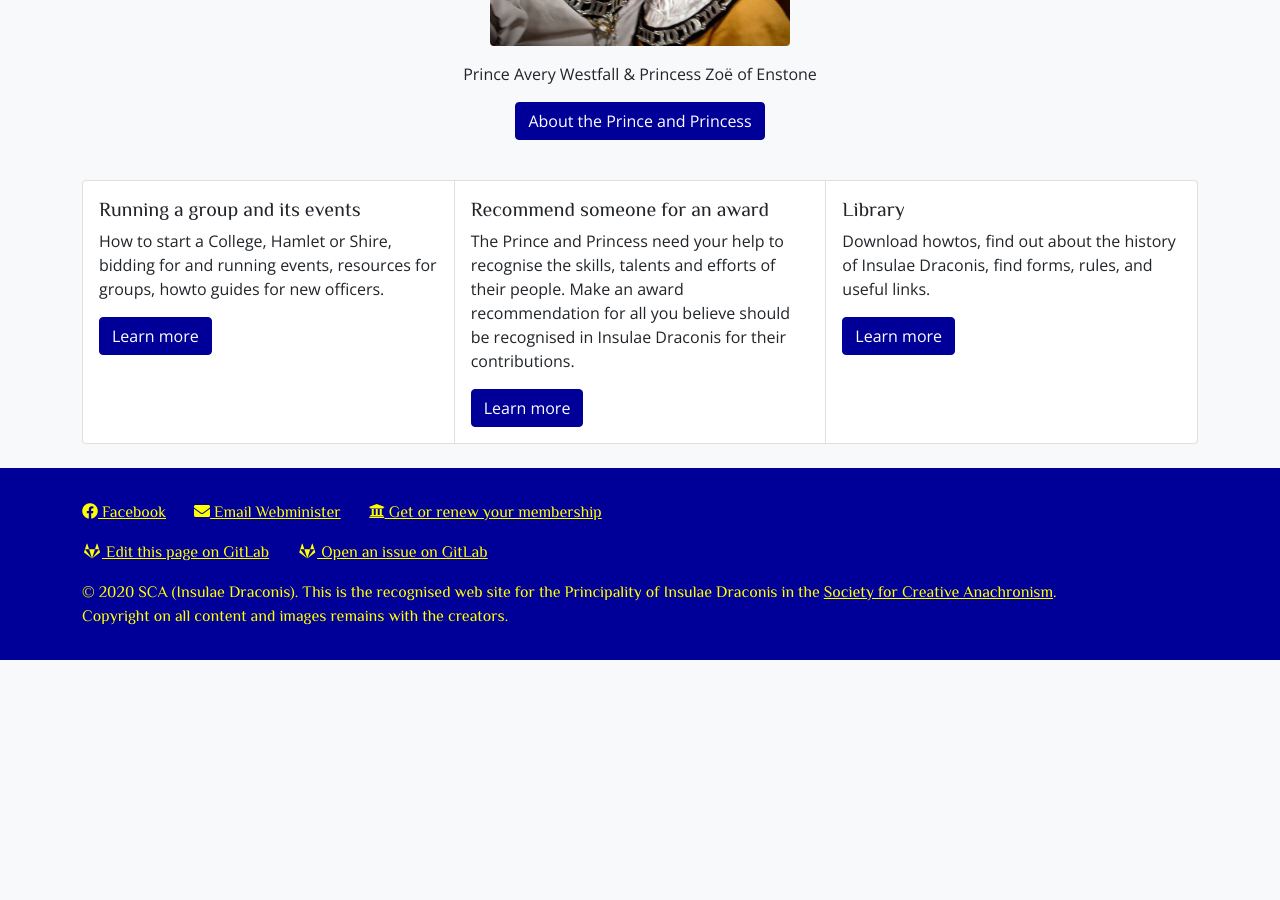
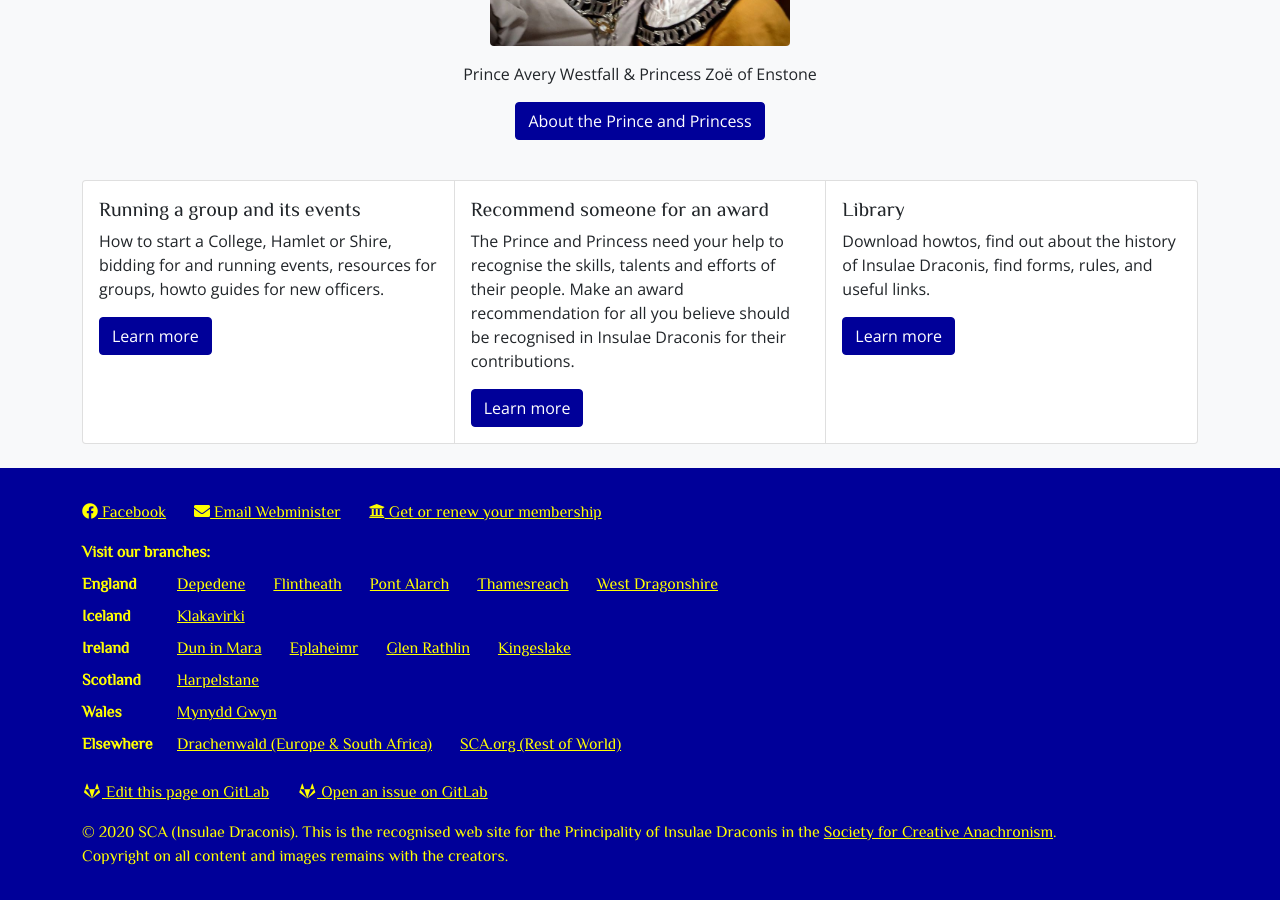
Before and after one commit to drachenwald/insulae-draconis, a Jekyll site: the page built from index.html, in a window 1280 px wide and 900 px high, scrolled down 1545 px. Built offline with Jekyll 4.4.1, drawn with Linux system fonts in a browser that asks for light colours; before the commit the page ends 2205 px from its top, so only the background shows below that.

Commit message:
links to groups

```diff
--- a/_includes/footer.html
+++ b/_includes/footer.html
@@ -24,6 +24,71 @@
 									</a>
 								</li>
 							</ul>
+
+							<dl class="row">
+								<dt class="col-12 pb-2">
+									Visit our branches:
+								</dt>
+								<dt class="col-sm-2 col-lg-1">
+									England
+								</dt>
+								<dd class="col-sm-10 col-lg-11">
+									<a class="text-reset pe-4" href="https://sites.google.com/site/depedeneunderwychwood/">Depedene</a>
+									<a class="text-reset pe-4" href="http://www.flintheath.org.uk/">Flintheath</a>
+									<a class="text-reset pe-4" href="http://pontalarch.insulaedraconis.org/">Pont Alarch</a>
+									<a class="text-reset pe-4" href="http://www.thamesreach.org/">Thamesreach</a>
+									<a class="text-reset pe-4" href="http://www.westdragonshire.org/">West Dragonshire</a>
+								</dd>
+
+								<dt class="col-sm-2 col-lg-1">
+									Iceland
+								</dt>
+								<dd class="col-sm-10 col-lg-11">
+									<a class="text-reset pe-4" href="https://www.facebook.com/klakavirki/">Klakavirki</a>
+								</dd>
+
+								<dt class="col-sm-2 col-lg-1">
+									Ireland
+								</dt>
+								<dd class="col-sm-10 col-lg-11">
+									<a class="text-reset pe-4" href="http://duninmara.org/">Dun in Mara</a>
+									<a class="text-reset pe-4" href="http://www.eplaheimr.org/">Eplaheimr</a>
+									<a class="text-reset pe-4" href="http://www.glenrathlin.org/">Glen Rathlin</a>
+									<a class="text-reset pe-4" href="https://www.facebook.com/collegeofkingeslake/">Kingeslake</a>
+								</dd>
+
+								<dt class="col-sm-2 col-lg-1">
+									Scotland
+								</dt>
+								<dd class="col-sm-10 col-lg-11">
+											<a class="text-reset pe-4" href="http://www.harpelstane.org/">Harpelstane</a>
+								</dd>
+
+								<dt class="col-sm-2 col-lg-1">
+									Wales
+								</dt>
+								<dd class="col-sm-10 col-lg-11">
+									<a class="text-reset pe-4" href="http://www.mynydd-gwyn.org.uk/">Mynydd Gwyn</a>
+								</dd>
+
+								<dt class="col-sm-2 col-lg-1">
+									Elsewhere
+								</dt>
+								<dd class="col-sm-10 col-lg-11">
+									<a class="text-reset pe-4" href="https://drachenwald.sca.org">Drachenwald (Europe &amp; South Africa)</a>
+									<a class="text-reset pe-4" href="https://sca.org/">SCA.org (Rest of World)</a>
+								</dd>
+
+
+							</dl>
+
+
+
+
+
+
+
+
 
 							{% if site.gitlab.repository_url %}
 								<ul class="list-inline">
```
